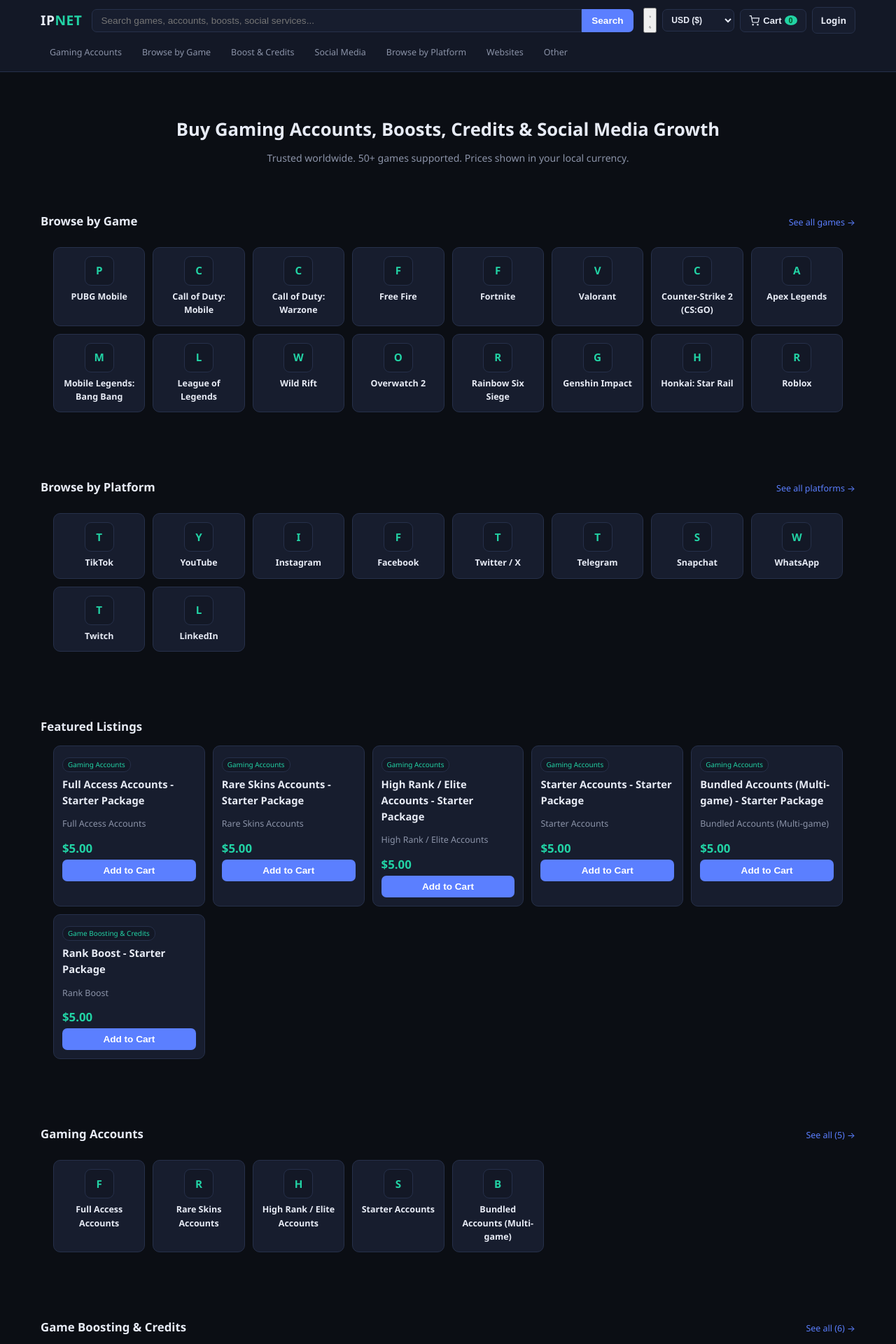
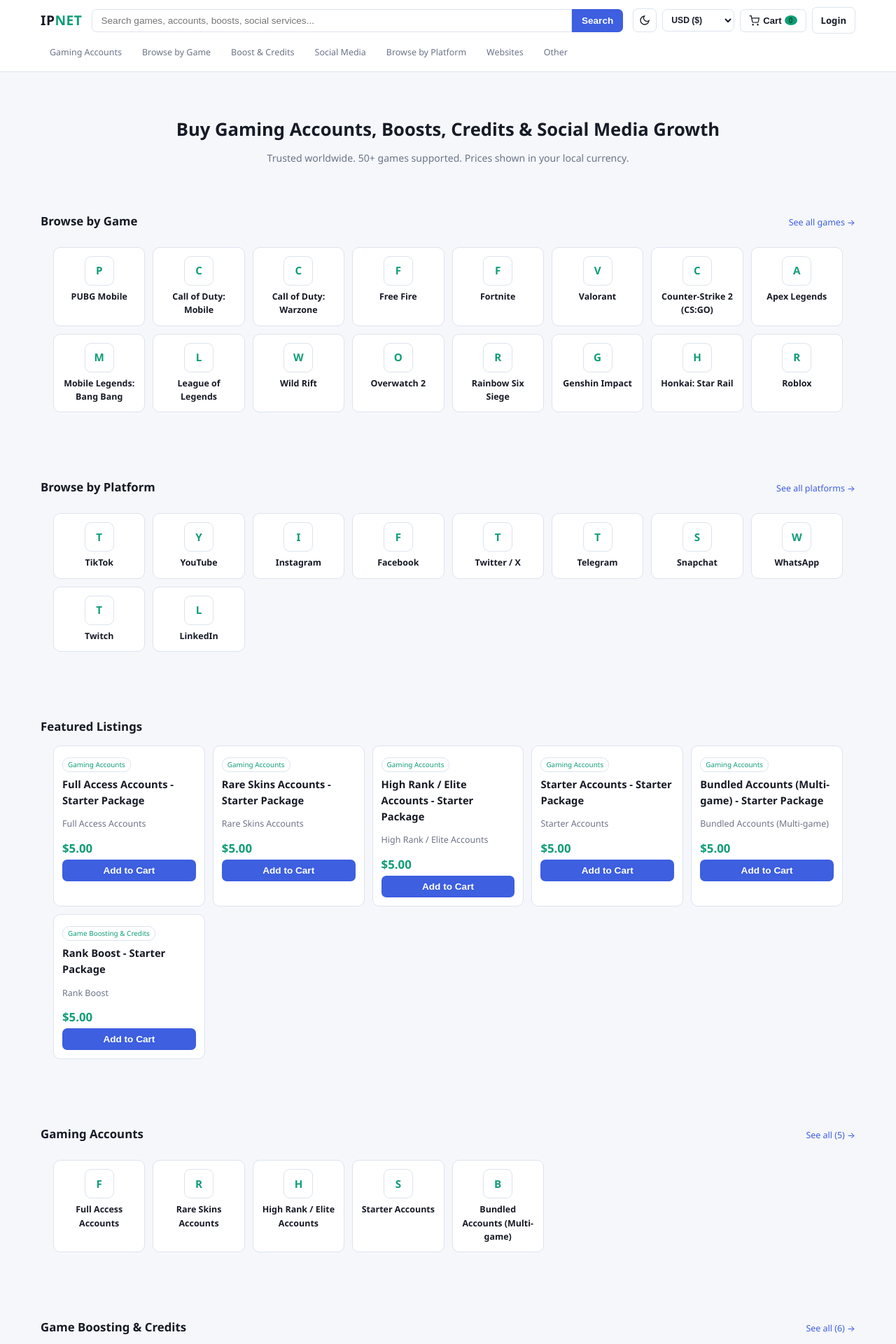
Before and after one commit to clinton10-cyber/IPNET, a Flask app: page / in a window 1280 px wide. Shown: the top 1920 px of the page at 70% size. Run offline with Flask 3, Linux system fonts and the light colour scheme; data comes from the database, SQL or seed files in the repository; data that the repository does not hold is empty.

Commit message:
Add files via upload

```diff
--- a/static/css/style.css
+++ b/static/css/style.css
@@ -10,9 +10,68 @@
   --danger: #ef4444;
   --radius: 10px;
 }
+
+/* Light theme: applied when the OS/browser prefers light... */
+@media (prefers-color-scheme: light) {
+  :root {
+    --bg: #f5f7fb;
+    --bg-alt: #ffffff;
+    --card: #ffffff;
+    --border: #dde3ef;
+    --text: #171b26;
+    --muted: #6b7488;
+    --accent: #3d5fe0;
+    --accent2: #0f9d78;
+    --danger: #dc2626;
+  }
+}
+/* ...or when the user manually picks a theme with the header toggle, which
+   always wins over the system preference. */
+html[data-theme="light"] {
+  --bg: #f5f7fb;
+  --bg-alt: #ffffff;
+  --card: #ffffff;
+  --border: #dde3ef;
+  --text: #171b26;
+  --muted: #6b7488;
+  --accent: #3d5fe0;
+  --accent2: #0f9d78;
+  --danger: #dc2626;
+}
+html[data-theme="dark"] {
+  --bg: #0b0e14;
+  --bg-alt: #131826;
+  --card: #171d2e;
+  --border: #26304a;
+  --text: #e7ebf5;
+  --muted: #8b93a8;
+  --accent: #5b7fff;
+  --accent2: #22d3a5;
+  --danger: #ef4444;
+}
+
+.theme-toggle {
+  display: inline-flex; align-items: center; justify-content: center;
+  width: 34px; height: 34px; border-radius: 7px; padding: 0;
+  background: var(--card); border: 1px solid var(--border); color: var(--text); cursor: pointer;
+}
+.theme-toggle svg { width: 16px; height: 16px; }
+.theme-toggle .icon-moon { display: none; }
+html[data-theme="light"] .theme-toggle .icon-sun,
+html:not([data-theme="dark"]) .theme-toggle .icon-sun { display: none; }
+html[data-theme="light"] .theme-toggle .icon-moon,
+html:not([data-theme="dark"]) .theme-toggle .icon-moon { display: block; }
+html[data-theme="dark"] .theme-toggle .icon-sun { display: block; }
+html[data-theme="dark"] .theme-toggle .icon-moon { display: none; }
+@media (prefers-color-scheme: dark) {
+  html:not([data-theme]) .theme-toggle .icon-sun { display: block; }
+  html:not([data-theme]) .theme-toggle .icon-moon { display: none; }
+}
+
 * { box-sizing: border-box; }
 html { font-size: 16px; }
 body {
+  transition: background-color .15s, color .15s;
   margin: 0;
   font-family: 'Segoe UI', system-ui, -apple-system, sans-serif;
   background: var(--bg);
```
